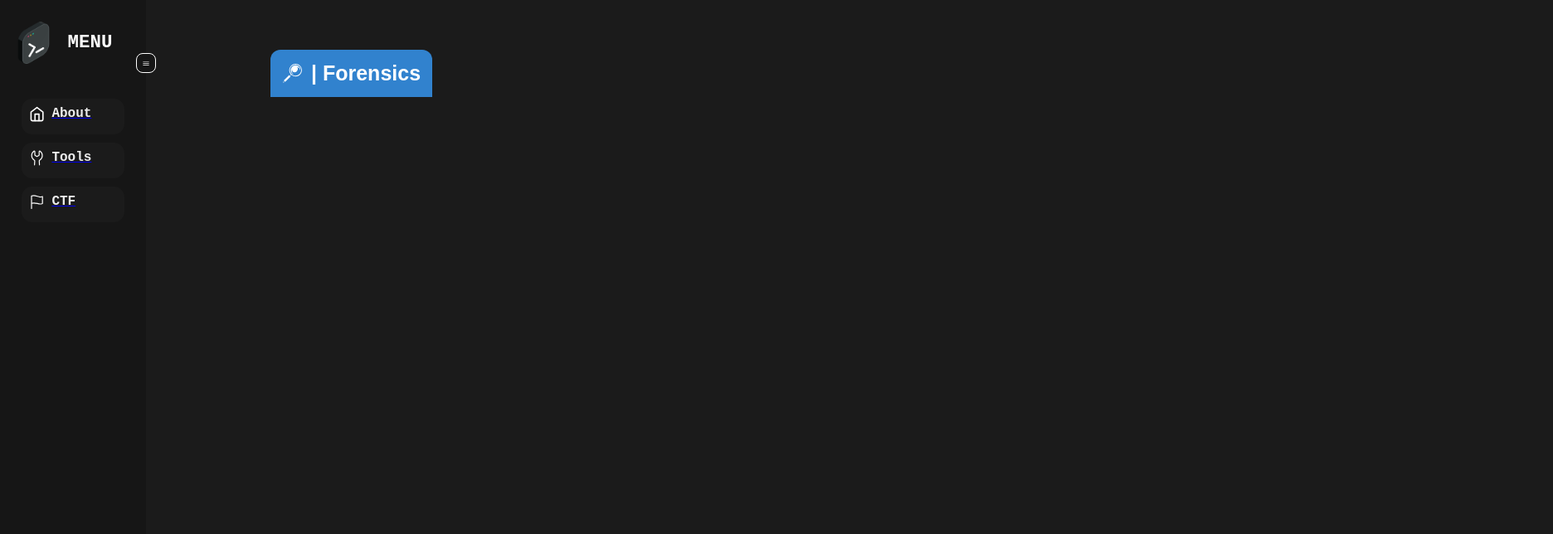
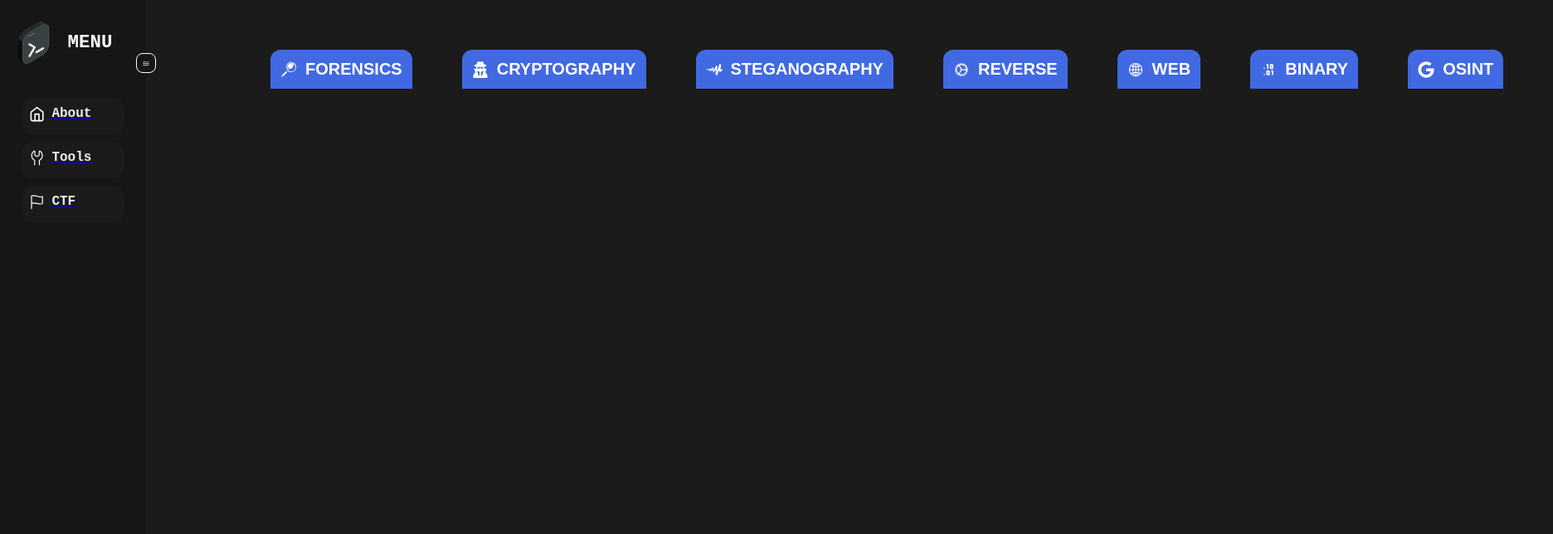
Before and after one commit to trevelling/CTF, a Next.js app: page /tools in a window 1280 px wide. Shown: the top 644 px of the page at 83% size, 1872 px wide, since content can reach past the window. Built offline with nearby package versions, Linux system fonts and the light colour scheme.

Commit message:
feat; added more categories

```diff
--- a/app/tools/page.jsx
+++ b/app/tools/page.jsx
@@ -9,43 +9,157 @@ import { TbBinary } from "react-icons/tb";
 import { IoCogOutline } from "react-icons/io5";
 import { IoIosGlobe } from "react-icons/io";
 import { FaGoogle } from "react-icons/fa";
-import { MdMiscellaneousServices } from "react-icons/md";
 
-/*
-Categories:
-- Cryptography <FaUserSecret />
-- Binary exploitation <TbBinary />
-- Steganography <SiAudiomack />
-- Reverse engineering <IoCogOutline />
-- Forensics <GiMagnifyingGlass />
-- Web exploitaiton <IoIosGlobe />
-- Misc <MdMiscellaneousServices />
-- OSINT <FaGoogle />
-*/
-
-const list = [
-  { name: 'Item 1' },
-  { name: 'Item 2' },
-  { name: 'Item 3' }
+const forensics = [
+  { name: 'Autopsy [Disk]' },
+  { name: 'Binwalk [Files]' },
+  { name: 'Foremost [Files]' },
+  { name: 'WireShark [Network]' },
+  { name: 'Tcpdump [Network]' },
+  { name: 'Volatility [Memory]' },
+  { name: 'Slueth Kit' },
 ];
 
+const cryptography = [
+  { name: 'test' },
+];
+
+const steganography = [
+  { name: 'test' },
+];
+
+const revEngineering = [
+  { name: 'test' },
+];
+
+const webExploitation = [
+  { name: 'test' },
+];
+
+const binaryExploitation = [
+  { name: 'test' },
+];
+
+const OSINT = [
+  { name: 'test' },
+];
+
+
 export default function Tools() {
-  const [isOpen, setIsOpen] = useState(false);
+  const [isOpenForensics, setIsOpenForensics] = useState(false);
+  const [isOpenCryptography, setIsOpenCryptography] = useState(false);
+  const [isOpenSteganography, setIsOpenSteganography] = useState(false);
+  const [isOpenRevEngineering, setIsOpenRevEngineering] = useState(false);
+  const [isOpenWebExpolitation, setIsOpenWebExpolitation] = useState(false);
+  const [isOpenBinaryExploitation, setIsOpenBinaryExploitation] = useState(false);
+  const [isOpenOSINT, setIsOpenOSINT] = useState(false);
 
   return (
     <div className={styles.container}>
-      <button className={styles.button} onClick={() => setIsOpen(!isOpen)}>
+      <div className={styles.dropdownWrapper}>
+        <button className={styles.button} onClick={() => setIsOpenForensics(!isOpenForensics)}>
           <GiMagnifyingGlass className="h-8" />
-         {' '}| Forensics
+          {' '}FORENSICS
         </button>
 
-      <div className={`${styles.dropdownContent} ${isOpen ? styles.showDropdown : ''}`}>
-        {list.map((item, i) => (
+        <div className={`${styles.dropdownContent} ${isOpenForensics ? styles.showDropdown : ''}`}>
+          {forensics.map((item, i) => (
             <div key={i} className={styles.dropdownItem}>
               <h3>{item.name}</h3>
             </div>
           ))}
         </div>
       </div>
+
+      <div className={styles.dropdownWrapper}>
+        <button className={styles.button} onClick={() => setIsOpenCryptography(!isOpenCryptography)}>
+          <FaUserSecret className="h-8" />
+          {' '}CRYPTOGRAPHY
+        </button>
+
+        <div className={`${styles.dropdownContent} ${isOpenCryptography ? styles.showDropdown : ''}`}>
+          {cryptography.map((item, i) => (
+            <div key={i} className={styles.dropdownItem}>
+              <h3>{item.name}</h3>
+            </div>
+          ))}
+        </div>
+      </div>
+
+      <div className={styles.dropdownWrapper}>
+        <button className={styles.button} onClick={() => setIsOpenSteganography(!isOpenSteganography)}>
+          <SiAudiomack className="h-8" />
+          {' '}STEGANOGRAPHY
+        </button>
+
+        <div className={`${styles.dropdownContent} ${isOpenSteganography ? styles.showDropdown : ''}`}>
+          {steganography.map((item, i) => (
+            <div key={i} className={styles.dropdownItem}>
+              <h3>{item.name}</h3>
+            </div>
+          ))}
+        </div>
+      </div>
+
+      <div className={styles.dropdownWrapper}>
+        <button className={styles.button} onClick={() => setIsOpenRevEngineering(!isOpenRevEngineering)}>
+          <IoCogOutline className="h-8" />
+          {' '}REVERSE
+        </button>
+
+        <div className={`${styles.dropdownContent} ${isOpenRevEngineering ? styles.showDropdown : ''}`}>
+          {revEngineering.map((item, i) => (
+            <div key={i} className={styles.dropdownItem}>
+              <h3>{item.name}</h3>
+            </div>
+          ))}
+        </div>
+      </div>
+
+      <div className={styles.dropdownWrapper}>
+        <button className={styles.button} onClick={() => setIsOpenWebExpolitation(!isOpenWebExpolitation)}>
+          <IoIosGlobe className="h-8" />
+          {' '}WEB
+        </button>
+
+        <div className={`${styles.dropdownContent} ${isOpenWebExpolitation ? styles.showDropdown : ''}`}>
+          {webExploitation.map((item, i) => (
+            <div key={i} className={styles.dropdownItem}>
+              <h3>{item.name}</h3>
+            </div>
+          ))}
+        </div>
+      </div>
+
+      <div className={styles.dropdownWrapper}>
+        <button className={styles.button} onClick={() => setIsOpenBinaryExploitation(!isOpenBinaryExploitation)}>
+          <TbBinary className="h-8" />
+          {' '}BINARY
+        </button>
+
+        <div className={`${styles.dropdownContent} ${isOpenBinaryExploitation ? styles.showDropdown : ''}`}>
+          {binaryExploitation.map((item, i) => (
+            <div key={i} className={styles.dropdownItem}>
+              <h3>{item.name}</h3>
+            </div>
+          ))}
+        </div>
+      </div>
+
+      <div className={styles.dropdownWrapper}>
+        <button className={styles.button} onClick={() => setIsOpenOSINT(!isOpenOSINT)}>
+          <FaGoogle className="h-8" />
+          {' '}OSINT
+        </button>
+
+        <div className={`${styles.dropdownContent} ${isOpenOSINT ? styles.showDropdown : ''}`}>
+          {OSINT.map((item, i) => (
+            <div key={i} className={styles.dropdownItem}>
+              <h3>{item.name}</h3>
+            </div>
+          ))}
+        </div>
+      </div>
+    </div>
   );
 }
--- a/app/tools/page.module.css
+++ b/app/tools/page.module.css
@@ -1,11 +1,17 @@
 .container {
     position: relative;
+    display: flex;
     left: 150px;
     top: 60px;
   }
 
+.dropdownWrapper {
+  margin-right: 60px;
+  position: relative;
+}
+
   .button {
-    background-color: #3182ce;
+    background-color: #4169E1;
     padding: 10px;
     display: flex;
     align-items: center;
@@ -13,9 +19,9 @@
     border-top-left-radius: 12px;
     border-top-right-radius: 12px;
     font-weight: bold;
-    font-size: 25px;
+    font-size: 20px;
     color: white;
-    border: 4px solid transparent;
+    border: 2.5px solid transparent;
     transition: border-color 0.3s, color 0.3s;
     gap: 10px;
     font-family: Arial, Helvetica, sans-serif;
@@ -34,15 +40,18 @@
     width: 100%;
     border-bottom-left-radius: 12px;
     border-bottom-right-radius: 12px;
-    background-color: #3182ce;
+    background-color: #A7C7E7;
     text-align: center;
-    box-shadow: 0 4px 8px rgba(0, 0, 0, 0.1);
-    transition: opacity 0.3s ease, visibility 0.3s ease;
+    box-shadow: rgba(51, 51, 252, 0.1) 0px 1px 1px 0px inset, rgba(29, 29, 239, 0.25) 0px 50px 100px -20px, rgba(93, 28, 255, 0.3) 0px 30px 60px -30px;
     opacity: 0;
     visibility: hidden;
     z-index: 1;
     font-family: Arial, Helvetica, sans-serif;
+    transition: opacity 0.3s ease, visibility 0.3s ease, transform 0.3s cubic-bezier(0.25, 0.46, 0.45, 0.94); /* Smooth transition */
+    transform-origin: top;
+    transform: translateY(-10px); /* Initial position above */
   }
+
 
 
   .dropdownItem {
@@ -55,7 +64,7 @@
 
   .dropdownItem h3 {
     color: white;
-    font-size: 16px;
+    font-size: 14px;
     font-weight: bold;
   }
 
@@ -63,4 +72,5 @@
     display: block;
     opacity: 1;
     visibility: visible;
+    transform: translateY(0);
   }
```
Lines whose indentation alone changed are shown as unchanged.
